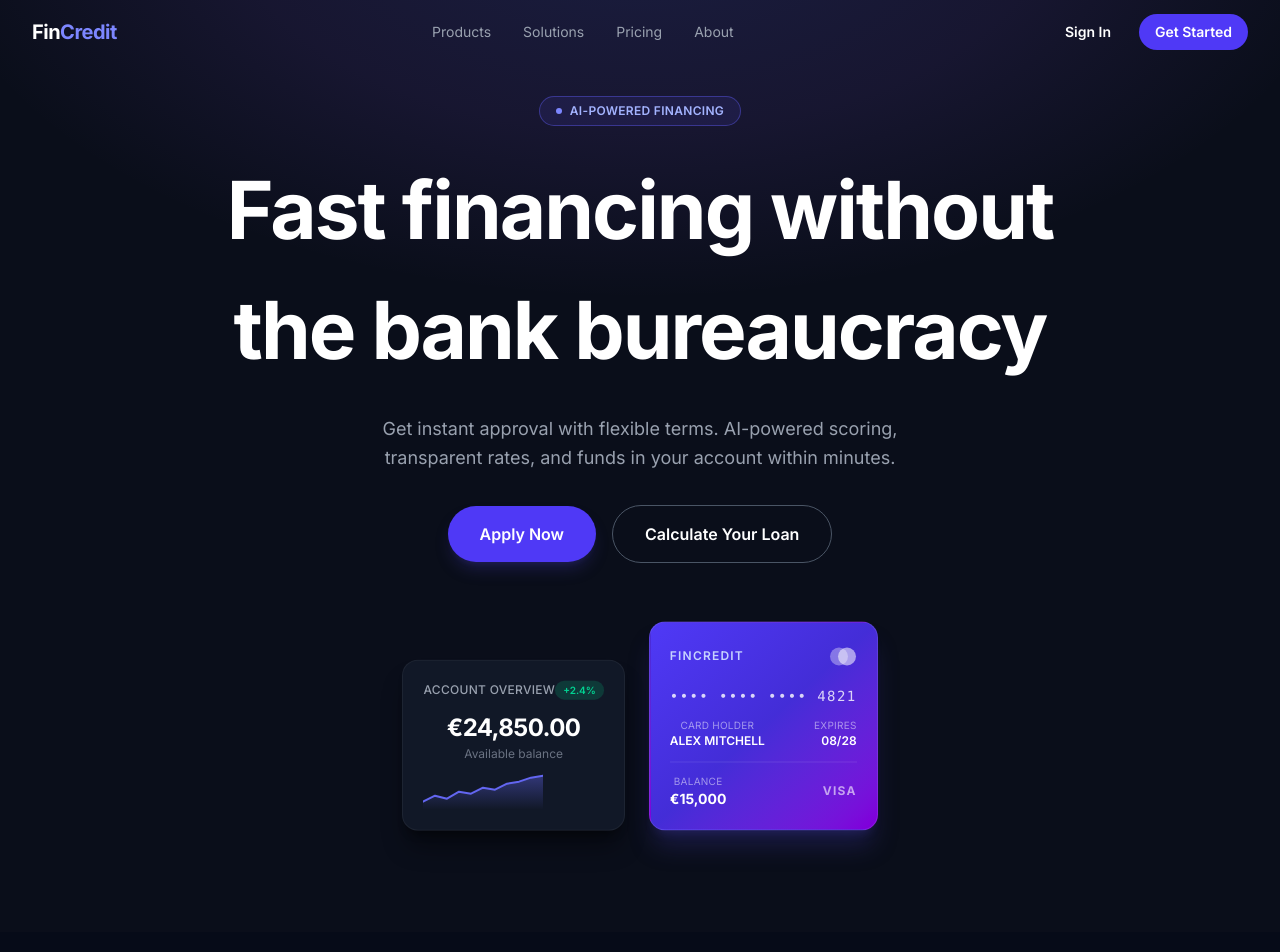
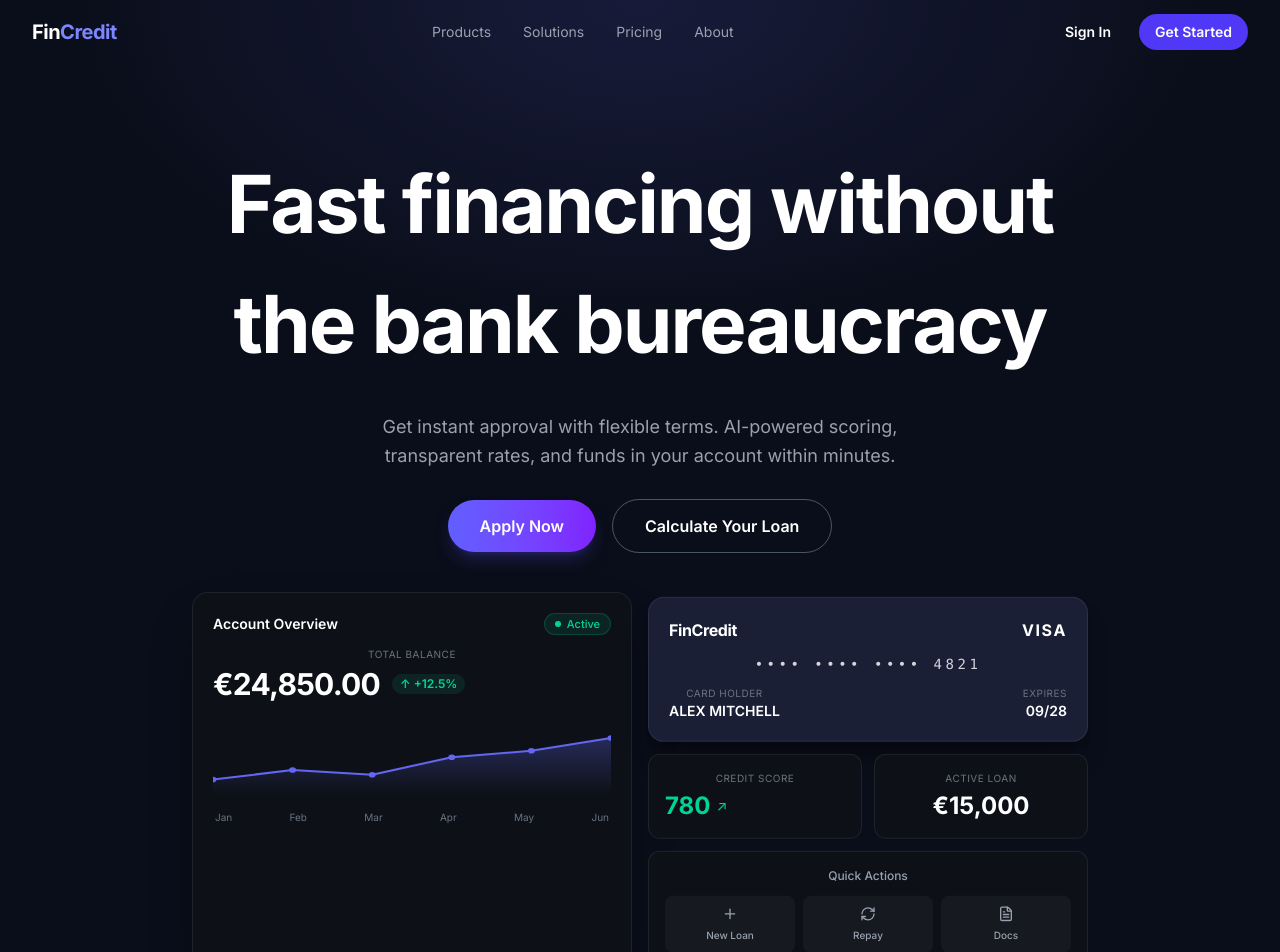
Before and after one commit to alprig/fincredit-landing, a Next.js app: page / in a window 1280 px wide. Shown: the top 952 px of the page. Built offline with nearby package versions, Linux system fonts and the light colour scheme.

Commit message:
feat: redesign Hero with detailed dashboard cards matching Pencil design

```diff
--- a/components/sections/Hero.tsx
+++ b/components/sections/Hero.tsx
@@ -1,155 +1,147 @@
 'use client'
 
 import { motion, useReducedMotion, type Variants } from 'framer-motion'
+import { Plus, RefreshCw, FileText } from 'lucide-react'
 import { cn } from '@/lib/utils'
 
-// ─── Sparkline SVG ──────────────────────────────────────────────────────────
-function Sparkline() {
+// ─── Line Chart SVG ──────────────────────────────────────────────────────────
+function LineChart() {
+  const months = ['Jan', 'Feb', 'Mar', 'Apr', 'May', 'Jun']
+  const points = [
+    [0, 72], [80, 60], [160, 66], [240, 44], [320, 36], [400, 20],
+  ]
+  const pathD = points.map(([x, y], i) => `${i === 0 ? 'M' : 'L'} ${x} ${y}`).join(' ')
+  const areaD = `${pathD} L 400 90 L 0 90 Z`
+
   return (
-    <svg
-      width="120"
-      height="36"
-      viewBox="0 0 120 36"
-      fill="none"
-      xmlns="http://www.w3.org/2000/svg"
-      aria-hidden="true"
-    >
+    <div className="w-full flex flex-col gap-2 mt-2">
+      <svg width="100%" viewBox="0 0 400 100" preserveAspectRatio="none" className="h-16 sm:h-20">
         <defs>
-        <linearGradient id="sparkGrad" x1="0" y1="0" x2="0" y2="1">
-          <stop offset="0%" stopColor="#6366f1" stopOpacity="0.4" />
+          <linearGradient id="lineGrad" x1="0" y1="0" x2="0" y2="1">
+            <stop offset="0%" stopColor="#6366f1" stopOpacity="0.3" />
             <stop offset="100%" stopColor="#6366f1" stopOpacity="0" />
           </linearGradient>
         </defs>
-      {/* area fill */}
-      <path
-        d="M0 28 L12 22 L24 25 L36 18 L48 20 L60 14 L72 16 L84 10 L96 8 L108 4 L120 2 L120 36 L0 36 Z"
-        fill="url(#sparkGrad)"
-      />
-      {/* line */}
-      <path
-        d="M0 28 L12 22 L24 25 L36 18 L48 20 L60 14 L72 16 L84 10 L96 8 L108 4 L120 2"
-        stroke="#6366f1"
-        strokeWidth="2"
-        strokeLinecap="round"
-        strokeLinejoin="round"
-        fill="none"
-      />
+        <path d={areaD} fill="url(#lineGrad)" />
+        <path d={pathD} stroke="#6366f1" strokeWidth="2.5" fill="none" strokeLinecap="round" strokeLinejoin="round" />
+        {points.map(([x, y]) => (
+          <circle key={x} cx={x} cy={y} r="3.5" fill="#6366f1" />
+        ))}
       </svg>
+      <div className="flex justify-between px-0.5">
+        {months.map((m) => (
+          <span key={m} className="text-[10px] text-gray-500">{m}</span>
+        ))}
+      </div>
+    </div>
   )
 }
 
 // ─── Account Overview Card ───────────────────────────────────────────────────
 function AccountCard({ reduced }: { reduced: boolean }) {
-  const floatVariants: Variants = reduced
-    ? {}
-    : {
+  const float: Variants = reduced ? {} : {
     animate: {
-          y: [0, -8, 0],
-          transition: { duration: 4, repeat: Infinity, ease: 'easeInOut' as const },
+      y: [0, -6, 0],
+      transition: { duration: 5, repeat: Infinity, ease: 'easeInOut' as const },
     },
   }
 
   return (
     <motion.div
-      variants={floatVariants}
+      variants={float}
       animate="animate"
-      className={cn(
-        'bg-[#111827] rounded-2xl p-5 min-w-[220px] flex flex-col gap-3',
-        'shadow-xl shadow-black/40 border border-white/5',
-      )}
+      className="bg-[#0d1117] border border-white/[0.08] rounded-2xl p-5 flex flex-col gap-3 w-full shadow-2xl shadow-black/40"
     >
       <div className="flex items-center justify-between">
-        <span className="text-xs font-medium text-gray-400 tracking-wide uppercase">
-          Account Overview
-        </span>
-        <span className="text-[10px] font-semibold bg-emerald-500/20 text-emerald-400 rounded-full px-2 py-0.5">
-          +2.4%
+        <span className="text-white font-semibold text-sm">Account Overview</span>
+        <span className="flex items-center gap-1.5 text-[11px] font-medium text-emerald-400 bg-emerald-400/10 border border-emerald-400/20 rounded-full px-2.5 py-0.5">
+          <span className="w-1.5 h-1.5 rounded-full bg-emerald-400" />
+          Active
         </span>
       </div>
 
       <div>
-        <p className="text-2xl font-bold text-white tracking-tight">
-          €24,850.00
-        </p>
-        <p className="text-xs text-gray-500 mt-0.5">Available balance</p>
+        <p className="text-[10px] text-gray-500 uppercase tracking-wider mb-1">Total Balance</p>
+        <div className="flex items-center gap-3">
+          <span className="text-3xl font-bold text-white tracking-tight">€24,850.00</span>
+          <span className="flex items-center gap-1 text-xs font-semibold text-emerald-400 bg-emerald-400/10 rounded-full px-2 py-0.5">
+            ↑ +12.5%
+          </span>
+        </div>
       </div>
 
-      <Sparkline />
+      <LineChart />
     </motion.div>
   )
 }
 
-// ─── Credit Card Mockup ──────────────────────────────────────────────────────
-function CreditCard({ reduced }: { reduced: boolean }) {
-  const floatVariants: Variants = reduced
-    ? {}
-    : {
+// ─── Right Panel Card ────────────────────────────────────────────────────────
+function RightPanel({ reduced }: { reduced: boolean }) {
+  const float: Variants = reduced ? {} : {
     animate: {
-          y: [0, -6, 0],
-          transition: {
-            duration: 4,
-            repeat: Infinity,
-            ease: 'easeInOut' as const,
-            delay: 1.2,
-          },
+      y: [0, -5, 0],
+      transition: { duration: 5, repeat: Infinity, ease: 'easeInOut' as const, delay: 1.5 },
     },
   }
 
   return (
     <motion.div
-      variants={floatVariants}
+      variants={float}
       animate="animate"
-      className={cn(
-        'rounded-2xl p-5 min-w-[220px] flex flex-col gap-3',
-        'bg-gradient-to-br from-indigo-600 via-indigo-700 to-purple-700',
-        'shadow-xl shadow-indigo-900/40 border border-white/10',
-      )}
+      className="flex flex-col gap-3 w-full"
     >
+      {/* VISA Card */}
+      <div className="bg-[#1a1f35] border border-white/[0.08] rounded-2xl p-5 flex flex-col gap-3 shadow-xl shadow-black/30">
         <div className="flex items-center justify-between">
-        <span className="text-xs font-semibold text-indigo-200 tracking-widest uppercase">
-          FinCredit
-        </span>
-        <svg
-          width="28"
-          height="28"
-          viewBox="0 0 28 28"
-          fill="none"
-          aria-hidden="true"
-        >
-          <circle cx="10" cy="14" r="9" fill="white" fillOpacity="0.35" />
-          <circle cx="18" cy="14" r="9" fill="white" fillOpacity="0.55" />
-        </svg>
+          <span className="text-white font-bold text-base tracking-tight">FinCredit</span>
+          <span className="text-white font-bold text-base tracking-widest">VISA</span>
         </div>
-
-      <p className="text-sm font-mono text-white/80 tracking-widest mt-1">
-        •••• •••• •••• 4821
-      </p>
-
-      <div className="flex items-end justify-between mt-auto">
+        <p className="text-gray-300 font-mono text-sm tracking-[0.25em]">•••• •••• •••• 4821</p>
+        <div className="flex items-end justify-between">
           <div>
-          <p className="text-[10px] text-white/50 uppercase tracking-wide">
-            Card Holder
-          </p>
-          <p className="text-xs font-semibold text-white">ALEX MITCHELL</p>
+            <p className="text-[10px] text-gray-500 uppercase tracking-wider">Card Holder</p>
+            <p className="text-white text-sm font-semibold">ALEX MITCHELL</p>
           </div>
           <div className="text-right">
-          <p className="text-[10px] text-white/50 uppercase tracking-wide">
-            Expires
-          </p>
-          <p className="text-xs font-semibold text-white">08/28</p>
+            <p className="text-[10px] text-gray-500 uppercase tracking-wider">Expires</p>
+            <p className="text-white text-sm font-semibold">09/28</p>
+          </div>
         </div>
       </div>
 
-      <div className="flex items-center justify-between border-t border-white/10 pt-3">
-        <div>
-          <p className="text-[10px] text-white/50 uppercase tracking-wide">
-            Balance
-          </p>
-          <p className="text-sm font-bold text-white">€15,000</p>
+      {/* Stats row */}
+      <div className="grid grid-cols-2 gap-3">
+        <div className="bg-[#0d1117] border border-white/[0.08] rounded-xl p-4">
+          <p className="text-[10px] text-gray-500 uppercase tracking-wider mb-1">Credit Score</p>
+          <div className="flex items-center gap-1.5">
+            <span className="text-2xl font-bold text-emerald-400">780</span>
+            <span className="text-emerald-400 text-sm">↗</span>
           </div>
-        <span className="text-xs font-bold text-white/60 tracking-widest">
-          VISA
-        </span>
+        </div>
+        <div className="bg-[#0d1117] border border-white/[0.08] rounded-xl p-4">
+          <p className="text-[10px] text-gray-500 uppercase tracking-wider mb-1">Active Loan</p>
+          <span className="text-2xl font-bold text-white">€15,000</span>
+        </div>
+      </div>
+
+      {/* Quick Actions */}
+      <div className="bg-[#0d1117] border border-white/[0.08] rounded-xl p-4">
+        <p className="text-xs text-gray-400 font-medium mb-3">Quick Actions</p>
+        <div className="grid grid-cols-3 gap-2">
+          {[
+            { icon: <Plus size={16} />, label: 'New Loan' },
+            { icon: <RefreshCw size={16} />, label: 'Repay' },
+            { icon: <FileText size={16} />, label: 'Docs' },
+          ].map(({ icon, label }) => (
+            <button
+              key={label}
+              className="flex flex-col items-center gap-1.5 py-2.5 rounded-lg bg-white/[0.04] hover:bg-white/[0.08] text-gray-400 hover:text-white transition-colors cursor-pointer"
+            >
+              {icon}
+              <span className="text-[10px] font-medium">{label}</span>
+            </button>
+          ))}
+        </div>
       </div>
     </motion.div>
   )
@@ -159,81 +151,43 @@ function CreditCard({ reduced }: { reduced: boolean }) {
 export default function Hero() {
   const reduced = useReducedMotion() ?? false
 
-  const container = {
+  const container: Variants = {
     hidden: {},
-    show: {
-      transition: {
-        staggerChildren: reduced ? 0 : 0.12,
-      },
-    },
+    show: { transition: { staggerChildren: reduced ? 0 : 0.1 } },
   }
 
   const fadeUp: Variants = {
-    hidden: reduced ? {} : { opacity: 0, y: 32 },
-    show: reduced
-      ? {}
-      : {
-          opacity: 1,
-          y: 0,
-          transition: { duration: 0.6, ease: 'easeOut' as const },
-        },
-  }
-
-  const fadeIn: Variants = {
-    hidden: reduced ? {} : { opacity: 0 },
-    show: reduced
-      ? {}
-      : {
-          opacity: 1,
-          transition: { duration: 0.5, ease: 'easeOut' as const },
-        },
+    hidden: reduced ? {} : { opacity: 0, y: 28 },
+    show: reduced ? {} : { opacity: 1, y: 0, transition: { duration: 0.6, ease: 'easeOut' as const } },
   }
 
   return (
     <section
-      className="relative min-h-screen flex items-center justify-center overflow-hidden"
+      className="relative min-h-screen flex flex-col items-center justify-center overflow-hidden pt-20"
       style={{ backgroundColor: '#0a0e1a' }}
     >
-      {/* Background radial glow */}
+      {/* Radial glow */}
       <div
+        aria-hidden="true"
         className="pointer-events-none absolute inset-0"
-        aria-hidden="true"
         style={{
-          background:
-            'radial-gradient(ellipse 80% 60% at 50% -10%, rgba(99,102,241,0.18) 0%, rgba(139,92,246,0.10) 40%, transparent 70%)',
+          background: 'radial-gradient(ellipse 70% 50% at 50% 0%, rgba(99,102,241,0.15) 0%, transparent 65%)',
         }}
       />
 
-      <div className="relative z-10 w-full max-w-6xl mx-auto px-6 py-24 flex flex-col items-center text-center">
+      <div className="relative z-10 w-full max-w-6xl mx-auto px-4 sm:px-6 lg:px-8 py-16">
         <motion.div
           variants={container}
           initial="hidden"
           animate="show"
-          className="flex flex-col items-center gap-6"
+          className="flex flex-col items-center text-center gap-7"
         >
-          {/* Badge */}
-          <motion.div variants={fadeIn}>
-            <span
-              className={cn(
-                'inline-flex items-center gap-2 rounded-full border border-indigo-500/40',
-                'bg-indigo-500/10 px-4 py-1.5 text-xs font-semibold text-indigo-300',
-                'tracking-wide uppercase',
-              )}
-            >
-              <span
-                className="inline-block h-1.5 w-1.5 rounded-full bg-indigo-400"
-                aria-hidden="true"
-              />
-              AI-Powered Financing
-            </span>
-          </motion.div>
-
           {/* Headline */}
           <motion.h1
             variants={fadeUp}
             className={cn(
-              'font-bold text-white leading-tight tracking-tight',
-              'text-[40px] sm:text-[56px] md:text-[64px] lg:text-[80px]',
+              'font-bold text-white leading-[1.08] tracking-tight',
+              'text-[40px] sm:text-[56px] md:text-[68px] lg:text-[80px]',
             )}
           >
             Fast financing without
@@ -241,61 +195,32 @@ export default function Hero() {
             the bank bureaucracy
           </motion.h1>
 
-          {/* Subheading */}
-          <motion.p
-            variants={fadeUp}
-            className="max-w-xl text-base sm:text-lg text-gray-400 leading-relaxed"
-          >
+          {/* Sub */}
+          <motion.p variants={fadeUp} className="max-w-xl text-base sm:text-lg text-gray-400 leading-relaxed">
             Get instant approval with flexible terms. AI-powered scoring,
             transparent rates, and funds in your account within minutes.
           </motion.p>
 
-          {/* CTA buttons */}
-          <motion.div
-            variants={fadeUp}
-            className="flex flex-col sm:flex-row items-center gap-4 mt-2"
-          >
+          {/* Buttons */}
+          <motion.div variants={fadeUp} className="flex flex-col sm:flex-row items-center gap-4">
             <a
               href="#apply"
-              className={cn(
-                'inline-flex items-center justify-center rounded-full',
-                'bg-indigo-600 hover:bg-indigo-700 active:bg-indigo-800',
-                'text-white font-semibold text-sm sm:text-base',
-                'px-8 py-4 transition-colors duration-200',
-                'shadow-lg shadow-indigo-900/40',
-              )}
+              className="inline-flex items-center justify-center rounded-full bg-gradient-to-r from-indigo-500 to-violet-600 hover:from-indigo-600 hover:to-violet-700 text-white font-semibold text-base px-8 py-3.5 transition-all duration-200 shadow-lg shadow-indigo-900/50"
             >
               Apply Now
             </a>
             <a
               href="#calculator"
-              className={cn(
-                'inline-flex items-center justify-center rounded-full',
-                'border border-gray-600 hover:bg-white/5 active:bg-white/10',
-                'text-white font-semibold text-sm sm:text-base',
-                'px-8 py-4 transition-colors duration-200',
-              )}
+              className="inline-flex items-center justify-center rounded-full border border-gray-600 hover:bg-white/5 text-white font-semibold text-base px-8 py-3.5 transition-all duration-200"
             >
               Calculate Your Loan
             </a>
           </motion.div>
 
-          {/* Floating cards — desktop */}
-          <motion.div
-            variants={fadeUp}
-            className="hidden md:flex items-end gap-6 mt-10"
-          >
+          {/* Dashboard cards */}
+          <motion.div variants={fadeUp} className="w-full grid grid-cols-1 md:grid-cols-2 gap-4 mt-4 max-w-4xl mx-auto">
             <AccountCard reduced={reduced} />
-            <CreditCard reduced={reduced} />
-          </motion.div>
-
-          {/* Floating cards — mobile (smaller, stacked) */}
-          <motion.div
-            variants={fadeUp}
-            className="flex md:hidden flex-col items-center gap-4 mt-8 w-full max-w-xs"
-          >
-            <AccountCard reduced={reduced} />
-            <CreditCard reduced={reduced} />
+            <RightPanel reduced={reduced} />
           </motion.div>
         </motion.div>
       </div>
```
Lines whose indentation alone changed are shown as unchanged.
